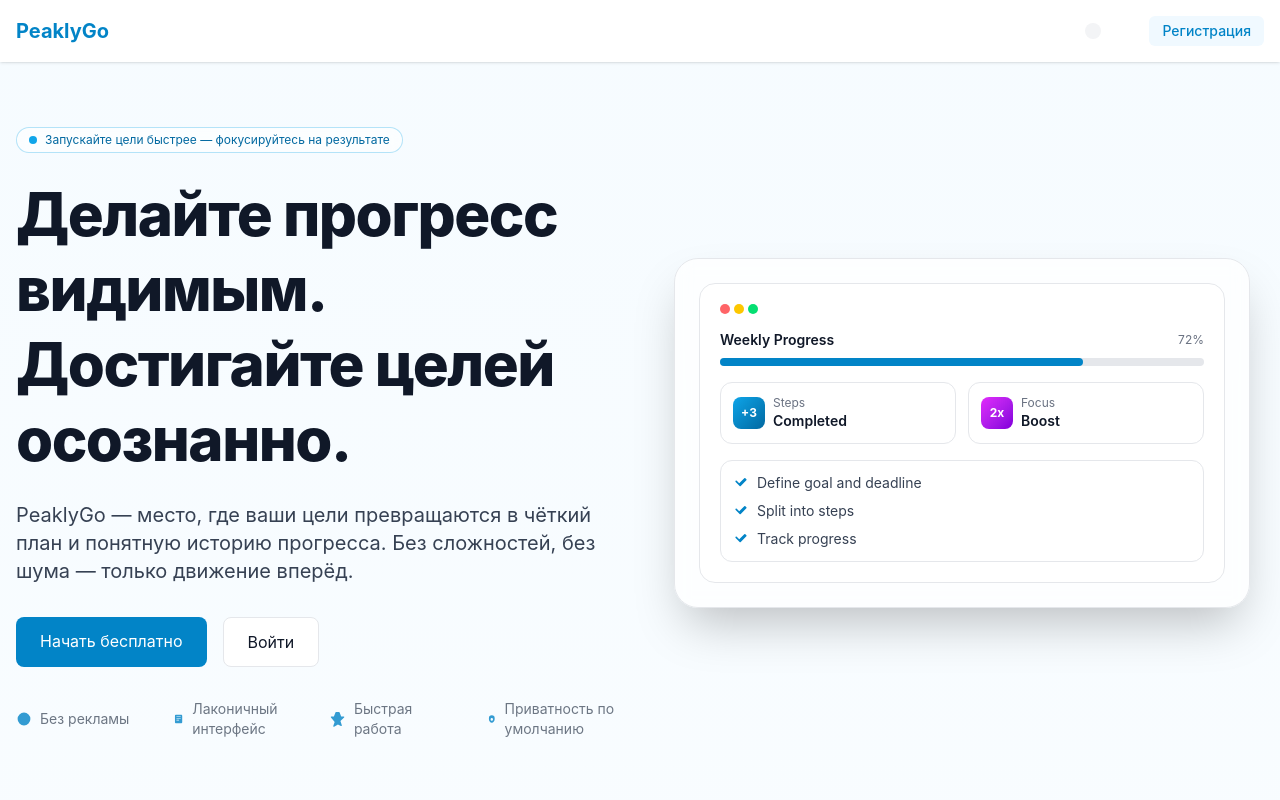
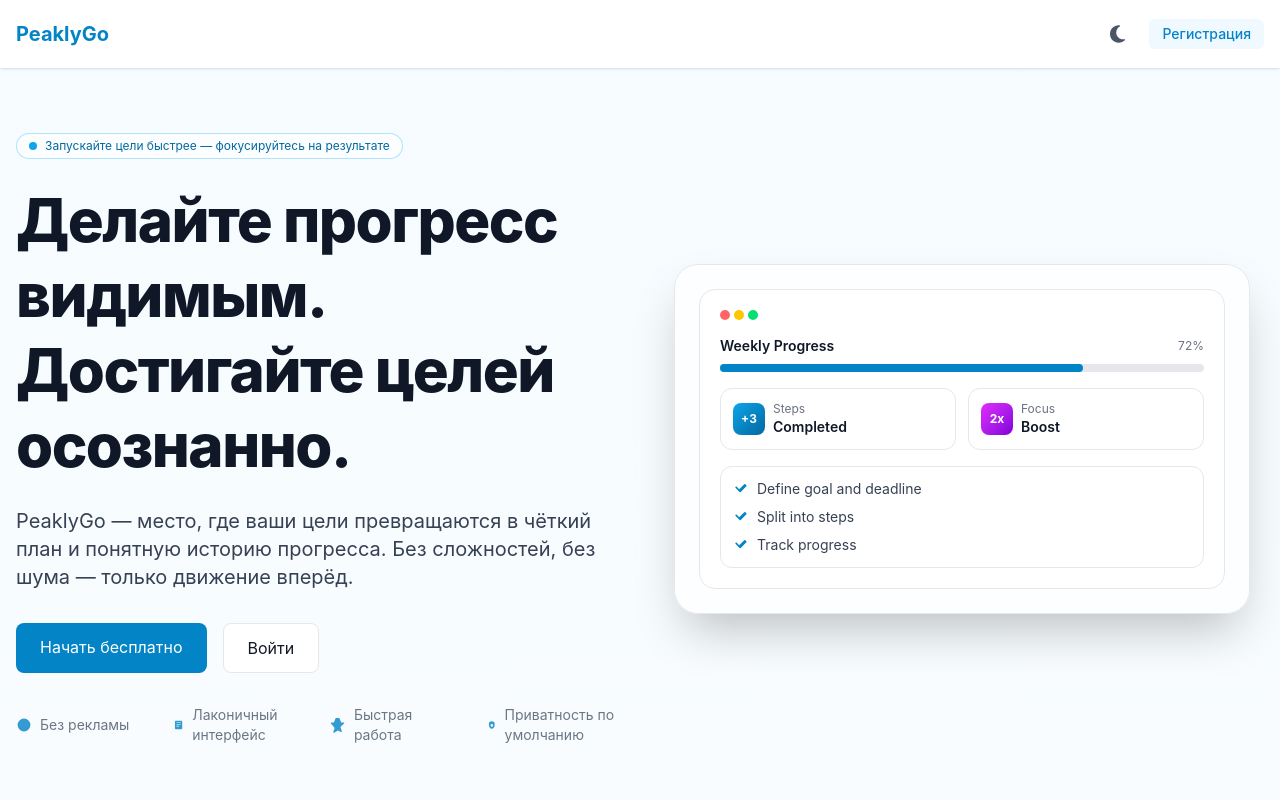
Before and after one commit to thth13/peaklygo-ui, a Next.js app: page / in a window 1280 px wide. Shown: the top 800 px of the page. Built offline with nearby package versions, Linux system fonts and the light colour scheme; no server answers.

Commit message:
theme select icon. fix errors

```diff
--- a/src/app/profile/[id]/archive/page.tsx
+++ b/src/app/profile/[id]/archive/page.tsx
@@ -3,14 +3,14 @@
 import { notFound } from 'next/navigation';
 
 import { getArchivedGoals } from '@/lib/api/goal';
-import { getProfileStats, getProfile } from '@/lib/api/profile';
+import { getProfileStats } from '@/lib/api/profile';
 import { GOALS_PER_PAGE } from '@/constants';
 import { RightSidebar } from '@/components/layout/RightSidebar';
 import { RightSidebarSkeleton } from '@/components/layout/RightSidebarSkeleton';
 import { LeftSidebar } from '@/components/layout/sidebar';
 import { ArchivedProfileContent } from '@/components/profile/ArchivedProfileContent';
 import { ProfileContentSkeleton } from '@/components/profile/ProfileContentSkeleton';
-import { Goal, ProfileStats, PaginatedGoalsResponse, UserProfile } from '@/types';
+import { Goal, ProfileStats, PaginatedGoalsResponse } from '@/types';
 
 type ArchivePageProps = {
   params: Promise<{ id: string }>;
--- a/src/components/ThemeToggle.tsx
+++ b/src/components/ThemeToggle.tsx
@@ -1,6 +1,8 @@
 'use client';
 
 import { useState, useEffect } from 'react';
+import { FontAwesomeIcon } from '@fortawesome/react-fontawesome';
+import { faSun, faMoon } from '@fortawesome/free-solid-svg-icons';
 
 export default function ThemeToggle() {
   const [isDark, setIsDark] = useState(false);
@@ -32,15 +34,11 @@
   };
 
   return (
-    <button
-      onClick={toggleTheme}
-      className="p-2 rounded-lg bg-gray-100 dark:bg-gray-800 hover:bg-gray-200 dark:hover:bg-gray-700 transition-colors"
-      aria-label="Toggle theme"
-    >
+    <button onClick={toggleTheme} className="p-2 rounded-lg flex items-center justify-center" aria-label="Toggle theme">
       {isDark ? (
-        <i className="fa-solid fa-sun text-yellow-500"></i>
+        <FontAwesomeIcon icon={faSun} className="text-yellow-500 text-xl" />
       ) : (
-        <i className="fa-solid fa-moon text-gray-600 dark:text-gray-300"></i>
+        <FontAwesomeIcon icon={faMoon} className="text-gray-600 dark:text-gray-300 text-xl" />
       )}
     </button>
   );
--- a/src/components/layout/Header.tsx
+++ b/src/components/layout/Header.tsx
@@ -29,12 +29,12 @@
           </div>
           <div className="flex items-center space-x-4">
             <ThemeToggle />
-            <button className="text-gray-500 hover:text-gray-700 dark:text-gray-400 dark:hover:text-gray-200 transition-colors">
-              <i className="fa-solid fa-bell"></i>
+            {/* <button className="text-gray-500 hover:text-gray-700 dark:text-gray-400 dark:hover:text-gray-200 transition-colors">
+              <FontAwesomeIcon icon={faBell} />
             </button>
             <button className="text-gray-500 hover:text-gray-700 dark:text-gray-400 dark:hover:text-gray-200 transition-colors">
-              <i className="fa-solid fa-envelope"></i>
-            </button>
+              <FontAwesomeIcon icon={faEnvelope} />
+            </button> */}
             {isLoading ? (
               <div className="h-8 w-8 rounded-full bg-gray-200 dark:bg-gray-700 animate-pulse" aria-hidden />
             ) : profile ? (
--- a/src/components/layout/sidebar/OverlaySidebar.tsx
+++ b/src/components/layout/sidebar/OverlaySidebar.tsx
@@ -9,7 +9,7 @@
 import { LeftSidebarSkeleton } from './LeftSidebarSkeleton';
 import { LeftSidebarError } from './LeftSidebarError';
 import { FontAwesomeIcon } from '@fortawesome/react-fontawesome';
-import { faTimes, faBullseye, faArchive } from '@fortawesome/free-solid-svg-icons';
+import { faBullseye, faArchive } from '@fortawesome/free-solid-svg-icons';
 import LinkWithProgress from '@/components/Link';
 
 interface OverlaySidebarProps {
```
